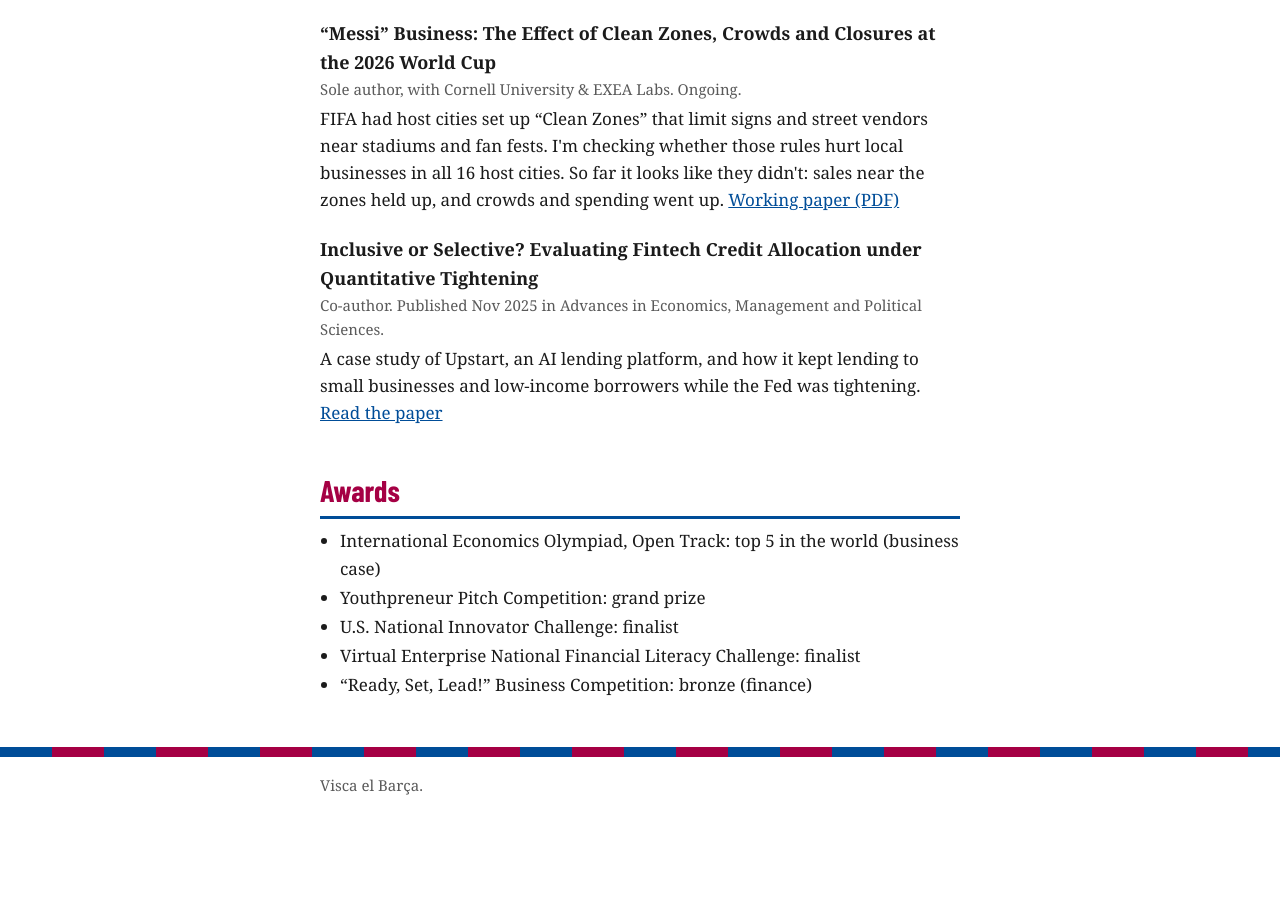
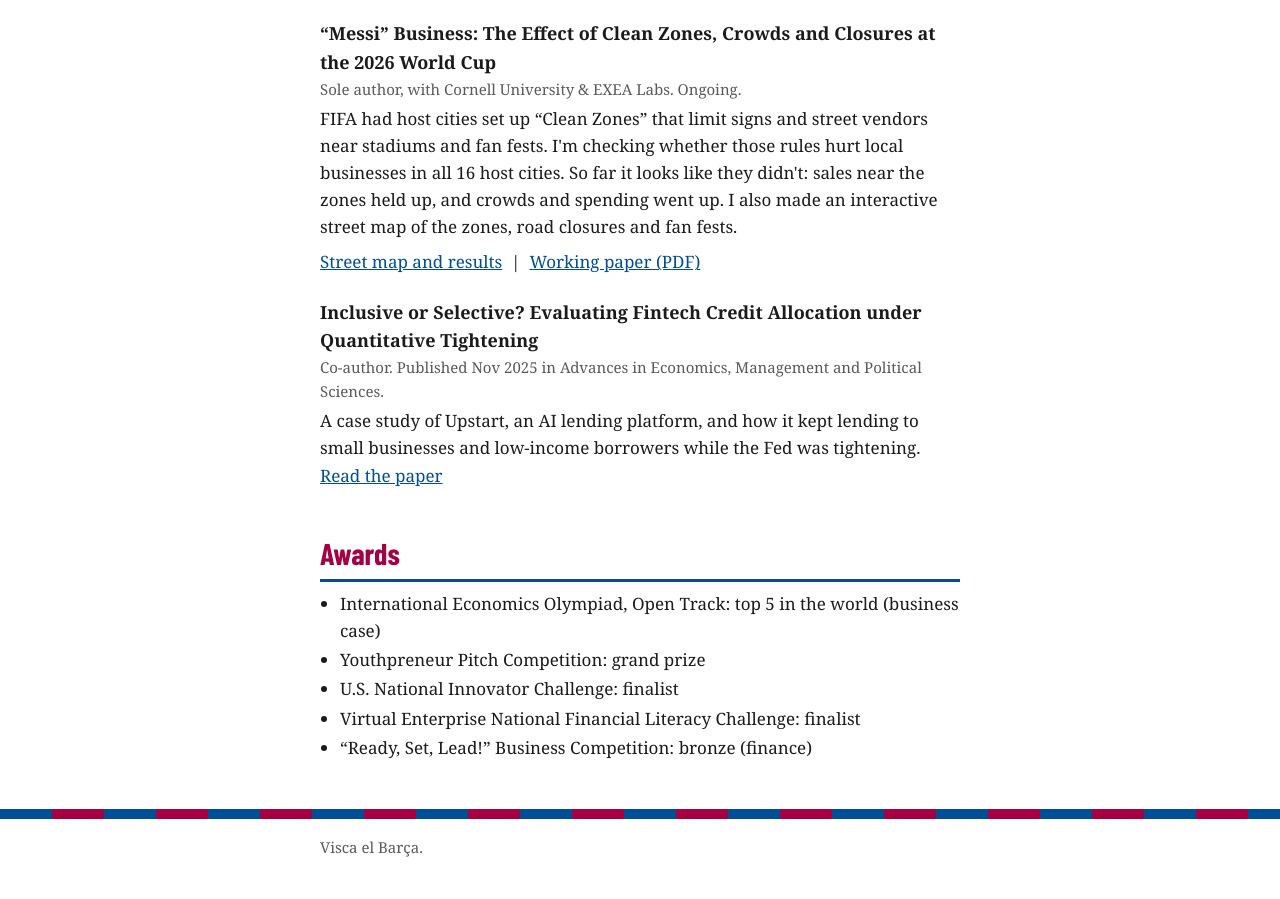
Before and after one commit to etzh18/etzh18.github.io, a plain HTML site: page index.html in a window 1280 px wide. Shown: the part 1449-2348 px from the top of the page. Before the commit the page ends 2286 px from the top, so only its background shows below. Drawn offline with nearby package versions, Linux system fonts and the light colour scheme.

Commit message:
Link the World Cup street map
Co-Authored-By: Claude Opus 5.5 <noreply@anthropic.com>
Claude-Session: https://claude.ai/code/session_015Vn5K8ApYdgocTpHNukhM1

```diff
--- a/index.html
+++ b/index.html
@@ -98,7 +98,8 @@ footer{
 
   <h3>&ldquo;Messi&rdquo; Business: The Effect of Clean Zones, Crowds and Closures at the 2026 World Cup</h3>
   <p class="meta">Sole author, with Cornell University &amp; EXEA Labs. Ongoing.</p>
-  <p>FIFA had host cities set up &ldquo;Clean Zones&rdquo; that limit signs and street vendors near stadiums and fan fests. I'm checking whether those rules hurt local businesses in all 16 host cities. So far it looks like they didn't: sales near the zones held up, and crowds and spending went up. <a href="clean-zones-world-cup-2026.pdf">Working paper (PDF)</a></p>
+  <p>FIFA had host cities set up &ldquo;Clean Zones&rdquo; that limit signs and street vendors near stadiums and fan fests. I'm checking whether those rules hurt local businesses in all 16 host cities. So far it looks like they didn't: sales near the zones held up, and crowds and spending went up. I also made an interactive street map of the zones, road closures and fan fests.</p>
+  <p><a href="https://etzh18.github.io/fifa/#overview">Street map and results</a> &nbsp;|&nbsp; <a href="clean-zones-world-cup-2026.pdf">Working paper (PDF)</a></p>
 
   <h3>Inclusive or Selective? Evaluating Fintech Credit Allocation under Quantitative Tightening</h3>
   <p class="meta">Co-author. Published Nov 2025 in Advances in Economics, Management and Political Sciences.</p>
```
Also changed, not shown: 1 other file.
